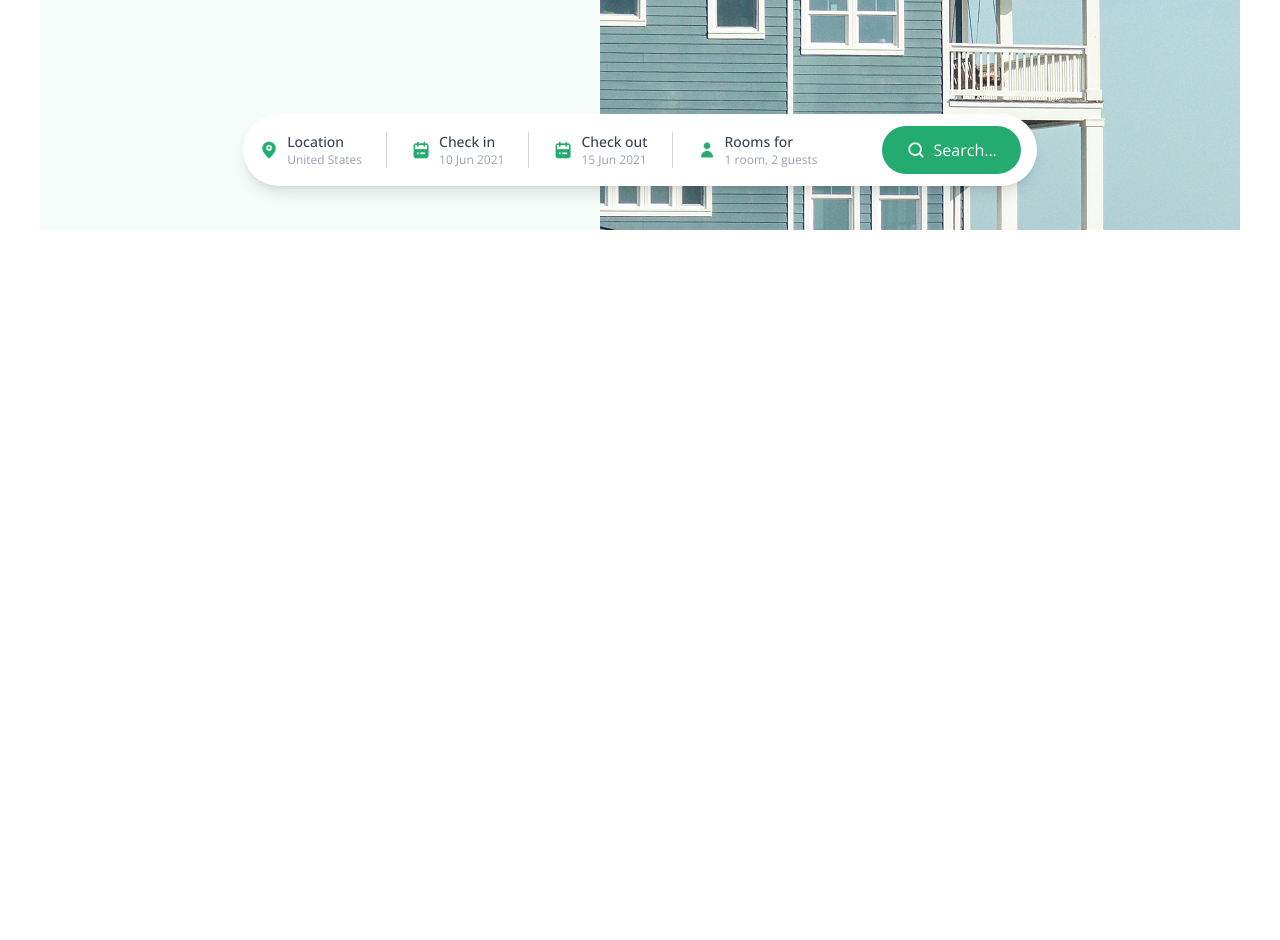
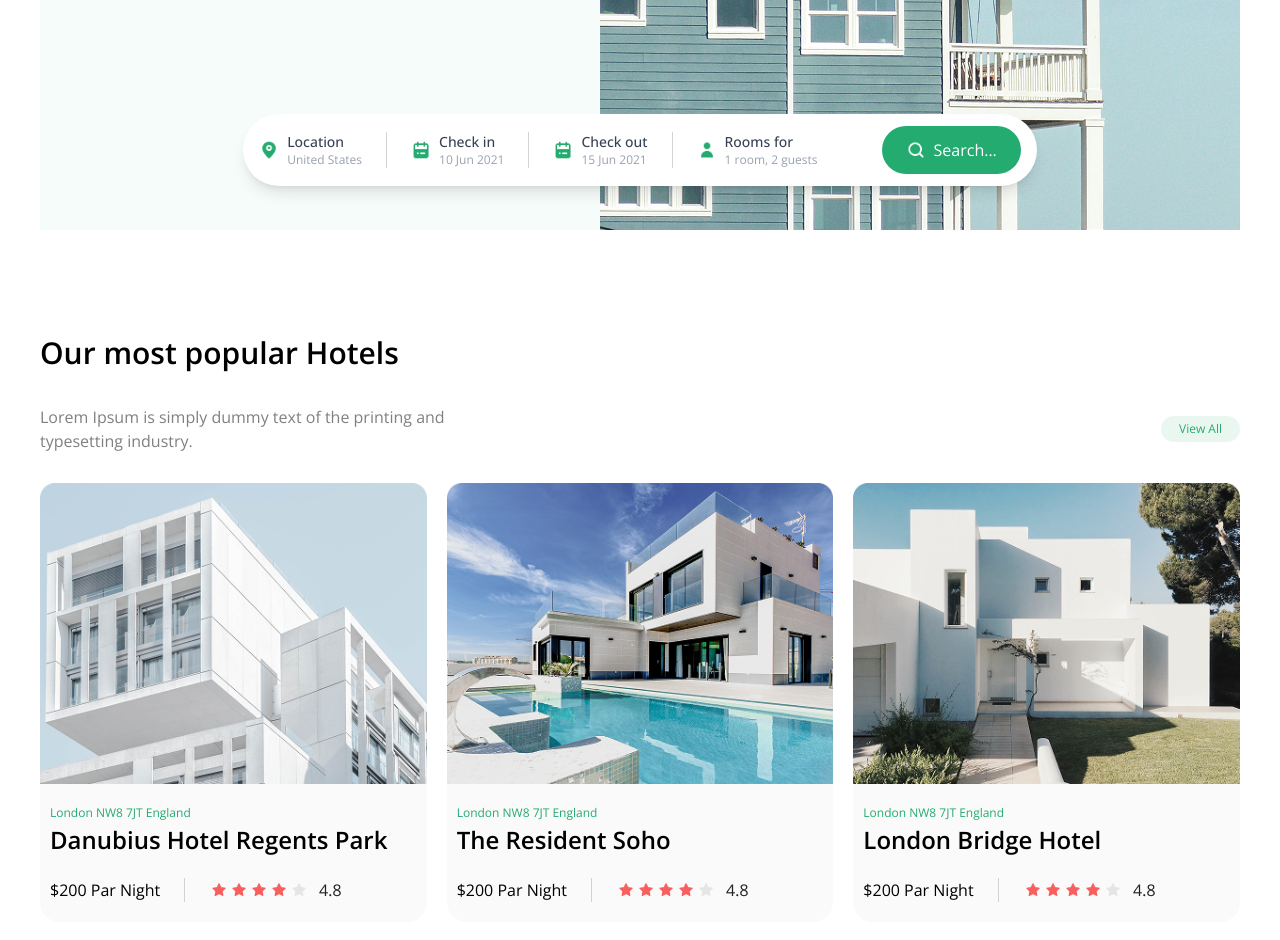
Before and after one commit to Faridun-07/Two-Page, a website: page index.html in a window 1280 px wide. Shown: the part 500-1440 px from the top of the page. Before the commit the page ends 800 px from the top, so only its background shows below. Drawn offline with nearby package versions, Linux system fonts and the light colour scheme; files that its build step writes are made by us from their sources.

Commit message:
Add Section 2

```diff
--- a/index.html
+++ b/index.html
@@ -24,7 +24,7 @@
     <button class=" bg-[#24AB70] p-[8px_15px] text-[white] text-[12px] rounded-[15px]">Login</button>
   </header>
   <main>
-    <section class="bg-[#F6FCF9] max-w-300 m-auto flex flex-col gap-[20px] lg:flex-row lg:justify-center-safe relative p-[20px_20px] lg:p-0">
+    <section class="bg-[#F6FCF9] max-w-300 m-auto flex flex-col gap-[20px] lg:flex-row lg:justify-center-safe relative p-[20px_20px] lg:p-0 rounded-[30px]">
         <aside class="bg-[#F6FCF9] rounded-tl-[50px] flex flex-col items-start gap-[30px] lg:pl-[20px] lg:pt-[100px]">
             <h1 class="font-semibold text-[50px]">Find your perfect place to stay</h1>
             <p class="text-[gray] text-[18px]">Lorem Ipsum is simply dummy text of the printing and typesetting industry.</p>
@@ -73,6 +73,60 @@
   </div>
 </div>
     </section>
+    <section class="max-w-300 m-auto flex flex-col gap-[30px] p-[50px_20px] lg:p-[100px_0] ">
+        <h1 class="font-semibold text-[30px]">Our most popular Hotels</h1>
+        <div class="flex justify-between items-center">
+            <p class="text-[gray] lg:w-[450px]">Lorem Ipsum is simply dummy text of the printing and typesetting industry.</p>
+            <button class="text-[#24AB70] bg-[#EAF7F1] text-[12px] p-[4px_18px] rounded-[15px]">View All</button>
+        </div>
+        <div class="flex justify-start lg:justify-between gap-[20px] overflow-auto lg:overflow-visible">
+            <article class="flex flex-col min-w-[260px]">
+                <img src="./src/images/image2.png" alt="">
+                <div class="flex flex-col gap-[20px] bg-[#FAFAFA] py-[20px] pl-[10px] rounded-br-[20px] rounded-bl-[20px]">
+                  <div>
+                    <p class="text-[#24AB70] text-[12px]">London NW8 7JT England</p>
+                    <h1 class="font-semibold lg:text-[24px] text-[16px]">Danubius Hotel Regents Park</h1>
+                  </div>
+                  <div class="flex gap-[10px] justify-start items-center">
+                    <div class="flex border-r border-[lightgray] pr-6">
+                    <p>$200 Par Night</p>
+                    </div>
+                    <img class="pl-4" src="./src/images/Group2.png" alt="">
+                  </div>
+                </div>
+            </article>
+             <article class="flex flex-col min-w-[260px]">
+                <img src="./src/images/image3.png" alt="">
+                <div class="flex flex-col gap-[20px] bg-[#FAFAFA] py-[20px] pl-[10px] rounded-br-[20px] rounded-bl-[20px]">
+                  <div>
+                    <p class="text-[#24AB70] text-[12px]">London NW8 7JT England</p>
+                    <h1 class="font-semibold lg:text-[24px] text-[16px]">The Resident Soho</h1>
+                  </div>
+                  <div class="flex gap-[10px] justify-start items-center">
+                    <div class="flex border-r border-[lightgray] pr-6">
+                    <p>$200 Par Night</p>
+                    </div>
+                    <img class="pl-4" src="./src/images/Group2.png" alt="">
+                  </div>
+                </div>
+            </article>
+             <article class="flex flex-col min-w-[260px]">
+                <img src="./src/images/image4.png" alt="">
+                <div class="flex flex-col gap-[20px] bg-[#FAFAFA] py-[20px] pl-[10px] rounded-br-[20px] rounded-bl-[20px]">
+                  <div>
+                    <p class="text-[#24AB70] text-[12px]">London NW8 7JT England</p>
+                    <h1 class="font-semibold lg:text-[24px] text-[16px]">London Bridge Hotel</h1>
+                  </div>
+                  <div class="flex gap-[10px] justify-start items-center">
+                    <div class="flex border-r border-[lightgray] pr-6">
+                    <p>$200 Par Night</p>
+                    </div>
+                    <img class="pl-4" src="./src/images/Group2.png" alt="">
+                  </div>
+                </div>
+            </article>
+        </div>
+    </section>
   </main>
   <footer></footer>
 </body>
```
Also changed, not shown: src/images/Group2.png (added), src/images/image2.png (added), src/images/image3.png (added), src/images/image4.png (added).
